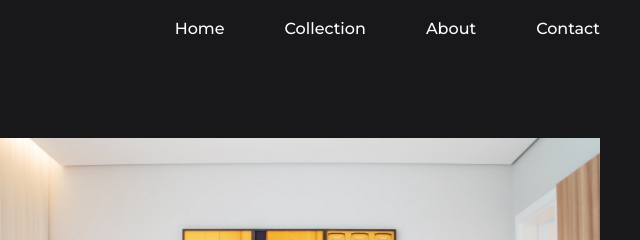
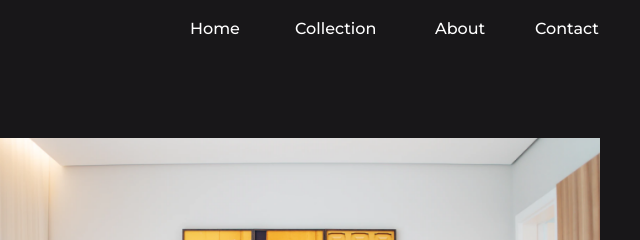
Before and after one commit to kanatabdsattar/interior-consultant.github.io, a plain HTML site: page index.html in a window 1280 px wide. Shown: the top 240 px of the page, 640-1280 px from the left. Drawn offline with nearby package versions, Linux system fonts and the light colour scheme.

Commit message:
interior consultant

```diff
--- a/style.css
+++ b/style.css
@@ -54,16 +54,28 @@ main {
   margin: 0;
   padding: 0;
   display: flex;
-  gap: 60px;
+  gap: 50px;
   line-height: 20px;
   list-style-type: none;
 }
 .menu li {
     margin: 0;
 }
-.header__nav-item {
+.header__nav-item:nth-child(1) {
   /* float: left;    */
-  line-height: 20px;
+  width: 55px;
+}
+.header__nav-item:nth-child(2) {
+  /* float: left;    */
+  width: 90px;
+}
+.header__nav-item:nth-child(3) {
+  /* float: left;    */
+  width: 50px;
+}
+.header__nav-item:nth-child(4) {
+  /* float: left;    */
+  width: 65px;
 }
 .header__nav-item a {
   text-decoration: none;
@@ -90,6 +102,8 @@ main {
 .header__nav-item a:hover:after {
   width: 100%;
   left: 0;
+}
+.header__nav-item a:hover{
   font-weight: 700;
 }
 .hamburger{
```
